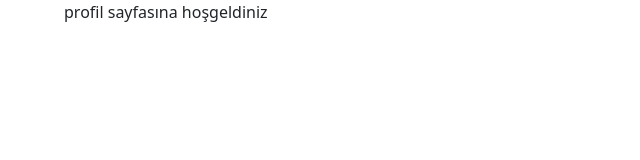
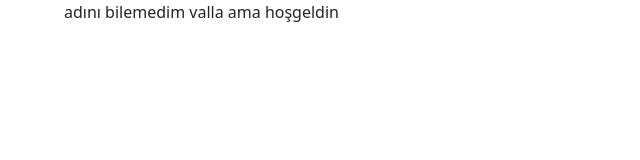
Before and after one commit to CankatAtbinici/projectx-front-end, a React (Create React App) app: page /profile in a window 1280 px wide. Shown: the top 160 px of the page, without its empty margins (0-640 px from the left). Built offline with nearby package versions, Linux system fonts and the light colour scheme; no server answers.

Commit message:
profile hoşgeldin paşam yazdırıldı

```diff
--- a/src/components/header/header.jsx
+++ b/src/components/header/header.jsx
@@ -11,6 +11,7 @@ import {
   DropdownMenu,
   DropdownItem,
 } from "reactstrap";
+import autodraw from "./autodraw.png";
 
 function Header(props) {
 
@@ -27,7 +28,7 @@ function Header(props) {
         <div className="row header-row">
           <div className="col-4 header-left-side">
             <img
-              src=""
+              src={autodraw}
               alt=""
               style={{
                 height: "50px",
--- a/src/pages/profile/Profile.jsx
+++ b/src/pages/profile/Profile.jsx
@@ -1,11 +1,17 @@
 import axios from 'axios';
-import React, { useEffect } from 'react';
+import React, { useEffect, useState } from 'react';
 import { getAccessToken } from '../../auth/auth.service';
 
 
 
 
 function Profile(props) {
+
+
+  const [user, setUser] = useState([])
+
+
+      useEffect(() => {
         const token = getAccessToken();
         axios.get('http://localhost:8000/api/profile', {
             headers: {
@@ -13,18 +19,17 @@ function Profile(props) {
             }
           })
           .then((response) => {
-        console.log(response.data);
-        console.log(token)
-        if(token === response.data) {
-          console.log("Tokenler aynı  ")
-        }
+            setUser(response.data)
+          }).catch(e => {
+            console.log(e)
           });
+      }, [])
 
 
 
     return (
         <div>
-            profil sayfasına hoşgeldiniz
+           {user.name ? user.name + " " +  "Hoşgeldin paşam" : "adını bilemedim valla ama hoşgeldin" }
 
         </div>
     );
```
Also changed, not shown: src/components/header/autodraw.png (added), src/logo/dolphin.svg (added). Lines whose indentation alone changed are shown as unchanged.
